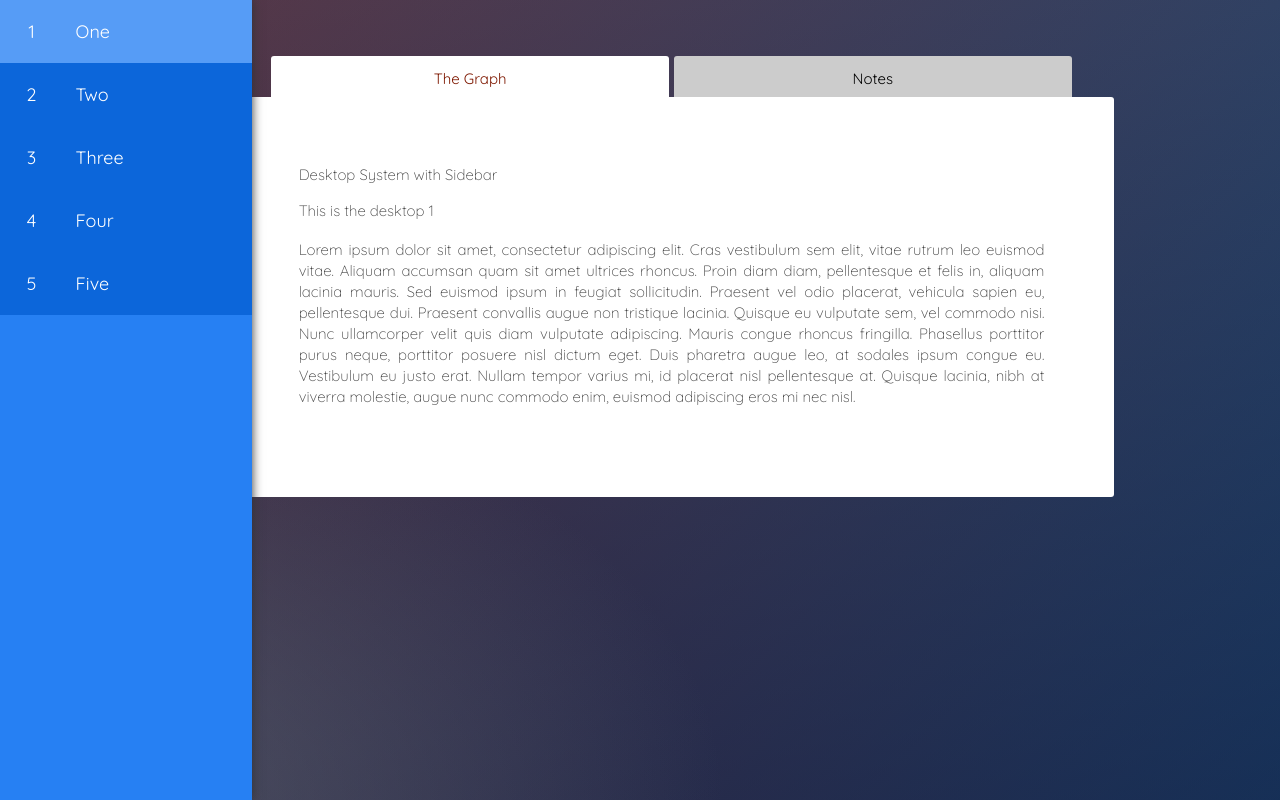
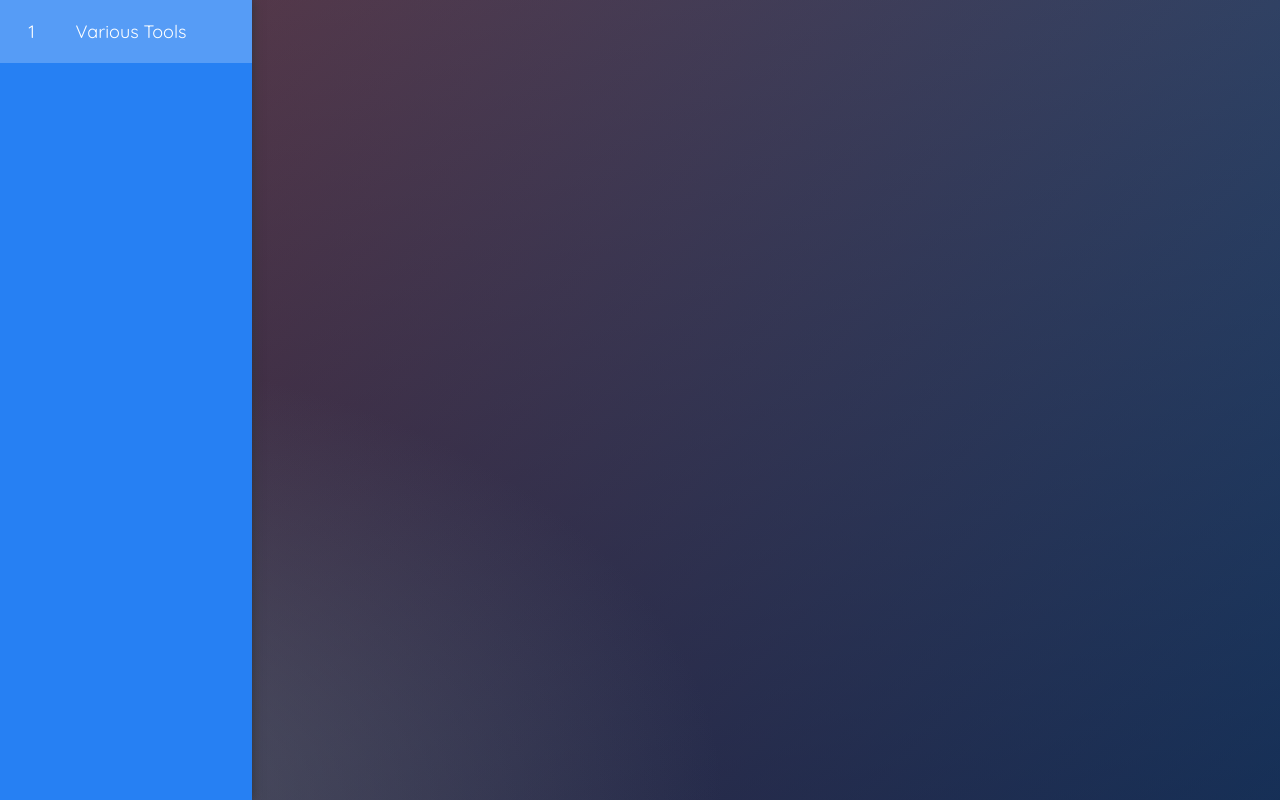
Before and after one commit to hibernationTheory/rodAndCones, a Django app: page /projects/project_d3_playground in a window 1280 px wide. Run offline with Django 3.2, Linux system fonts and the light colour scheme; parts of the project's set-up code (start-up, migrations or seed data) failed here and were passed over; some libraries are stand-ins or nearby versions.

Commit message:
start templating in the html and corresponding view

```diff
--- /dev/null
+++ b/rodAndCones/projects/project_d3_playground/project_data.json
@@ -0,0 +1,13 @@
+{
+    "0": {
+        "title": "Various Tools",
+        "subTitle": "Various Tools Developed for 3d Apps",
+        "description": {
+            "summary":"Using a random dataset to create a simple barchart.",
+            "notes":[
+                    "To be able to center an svg inside a div, you need to change it's display to block (inline by default). At that point, you can apply margin: auto.",
+                    "You need to set the x, y, width, height on the rect's inside svg."
+                    ]
+        }
+    }
+}
--- a/rodAndCones/projects/views.py
+++ b/rodAndCones/projects/views.py
@@ -14,7 +14,17 @@ def d3_initial(request):
 
 def project_d3_playground(request):
 	#context = RequestContext(request)
-	return render_to_response("projects/project_d3_playground/main.html")
+	jsonDataPath = os.path.join(CURRENT_DIR, "projects", "project_d3_playground", "project_data.json")
+	with open(jsonDataPath) as jsonFile:
+		jsonData = json.load(jsonFile)
+
+	projectsData = []
+	for i in range(0, len(jsonData)):
+		currData = jsonData[str(i)]
+		projectsData.append(currData)
+
+	context_data = {"projects" :projectsData}
+	return render_to_response("projects/project_d3_playground/main.html", context_data)
 
 def project_portfolio(request):
 	jsonDataPath = os.path.join(CURRENT_DIR, "projects", "project_portfolio", "project_data.json")
--- a/rodAndCones/templates/projects/project_d3_playground/main.html
+++ b/rodAndCones/templates/projects/project_d3_playground/main.html
@@ -5,7 +5,7 @@
 
 <html>
 	<head>
-		<title>D3 Initial</title>
+		<title>D3 Playground</title>
 		<link type="text/css" rel="stylesheet" charset="utf-8" href="{% static 'projects/css/common/reset.css' %}" />
 
 		<link type="text/css" rel="stylesheet" charset="utf-8" href="{% static 'projects/css/project_d3_playground/style.css' %}" />
@@ -15,30 +15,16 @@
 
 		<nav>
 			<ul>
-				<li id="link-one">
-					<div>1</div>
-					<div>One</div>
-				</li>
-				<li id="link-two">
-					<div>2</div>
-					<div>Two</div>
-				</li>
-				<li id="link-three">
-					<div>3</div>
-					<div>Three</div>
-				</li>
-				<li id="link-four">
-					<div>4</div>
-					<div>Four</div>
-				</li>
-				<li id="link-five">
-					<div>5</div>
-					<div>Five</div>
-				</li>
+				{% for project in projects %}
+					<li id="link-{{ forloop.counter }}" class="desktop-link">
+						<div>{{ forloop.counter }}</div>
+						<div>{{ project.title }}</div>
+					</li>
+				{% endfor %}
 			</ul>
 		</nav>
 
-		<div id="one" class="desktop">
+		<div id="desktop-1" class="desktop">
 			<div class="tabbed-menu">
 
 		        <ul class="tabs">
@@ -62,31 +48,7 @@
 				    </div>
 				</div>
 			</div>
-		</div>
-
-		<div id="two" class="desktop">
-			<h1>Desktop Two</h1>
-			<p>This is the desktop 2</p>
-			<p>Sed egestas augue vitae enim elementum scelerisque. Morbi fermentum, ipsum sed vestibulum iaculis, diam tellus convallis nisi, in aliquam magna nisi quis felis. Quisque ac orci diam. Donec scelerisque lobortis scelerisque. Duis in tortor eget erat interdum mollis. Pellentesque habitant morbi tristique senectus et netus et malesuada fames ac turpis egestas. Suspendisse suscipit, libero placerat adipiscing molestie, neque velit fringilla mauris, vitae ultrices lectus est non magna. Integer ultrices erat id massa porta, quis sagittis elit ornare. Praesent mollis sit amet dolor ac dignissim. Sed sed adipiscing dolor. Curabitur lacus ipsum, lacinia eu orci vitae, lobortis eleifend lorem. Duis molestie neque in lacinia consequat. Suspendisse pretium malesuada odio, in euismod tortor convallis bibendum.</p>
-		</div>
-
-		<div id="three" class="desktop">
-			<h1>Desktop Three</h1>
-			<p>This is the desktop 3</p>
-			<p>Lorem ipsum dolor sit amet, consectetur adipiscing elit. Cras vestibulum sem elit, vitae rutrum leo euismod vitae. Aliquam accumsan quam sit amet ultrices rhoncus. Proin diam diam, pellentesque et felis in, aliquam lacinia mauris. Sed euismod ipsum in feugiat sollicitudin. Praesent vel odio placerat, vehicula sapien eu, pellentesque dui. Praesent convallis augue non tristique lacinia. Quisque eu vulputate sem, vel commodo nisi. Nunc ullamcorper velit quis diam vulputate adipiscing. Mauris congue rhoncus fringilla. Phasellus porttitor purus neque, porttitor posuere nisl dictum eget. Duis pharetra augue leo, at sodales ipsum congue eu. Vestibulum eu justo erat. Nullam tempor varius mi, id placerat nisl pellentesque at. Quisque lacinia, nibh at viverra molestie, augue nunc commodo enim, euismod adipiscing eros mi nec nisl.</p>
-		</div>
-
-		<div id="four" class="desktop">
-			<h1>Desktop Four</h1>
-			<p>This is the desktop 4</p>
-			<p>Sed egestas augue vitae enim elementum scelerisque. Morbi fermentum, ipsum sed vestibulum iaculis, diam tellus convallis nisi, in aliquam magna nisi quis felis. Quisque ac orci diam. Donec scelerisque lobortis scelerisque. Duis in tortor eget erat interdum mollis. Pellentesque habitant morbi tristique senectus et netus et malesuada fames ac turpis egestas. Suspendisse suscipit, libero placerat adipiscing molestie, neque velit fringilla mauris, vitae ultrices lectus est non magna. Integer ultrices erat id massa porta, quis sagittis elit ornare. Praesent mollis sit amet dolor ac dignissim. Sed sed adipiscing dolor. Curabitur lacus ipsum, lacinia eu orci vitae, lobortis eleifend lorem. Duis molestie neque in lacinia consequat. Suspendisse pretium malesuada odio, in euismod tortor convallis bibendum.</p>
-		</div>
-
-		<div id="five" class="desktop">
-			<h1>Desktop Five</h1>
-			<p>This is the desktop 5</p>
-			<p>Lorem ipsum dolor sit amet, consectetur adipiscing elit. Cras vestibulum sem elit, vitae rutrum leo euismod vitae. Aliquam accumsan quam sit amet ultrices rhoncus. Proin diam diam, pellentesque et felis in, aliquam lacinia mauris. Sed euismod ipsum in feugiat sollicitudin. Praesent vel odio placerat, vehicula sapien eu, pellentesque dui. Praesent convallis augue non tristique lacinia. Quisque eu vulputate sem, vel commodo nisi. Nunc ullamcorper velit quis diam vulputate adipiscing. Mauris congue rhoncus fringilla. Phasellus porttitor purus neque, porttitor posuere nisl dictum eget. Duis pharetra augue leo, at sodales ipsum congue eu. Vestibulum eu justo erat. Nullam tempor varius mi, id placerat nisl pellentesque at. Quisque lacinia, nibh at viverra molestie, augue nunc commodo enim, euismod adipiscing eros mi nec nisl.</p>
-		</div>
+		</div> <!-- DESKTOP END -->
 
 	</body>
 	<script type="text/javascript" src='{% static "projects/js/lib/jquery/jquery-2.1.3.min.js" %}'></script>
```
